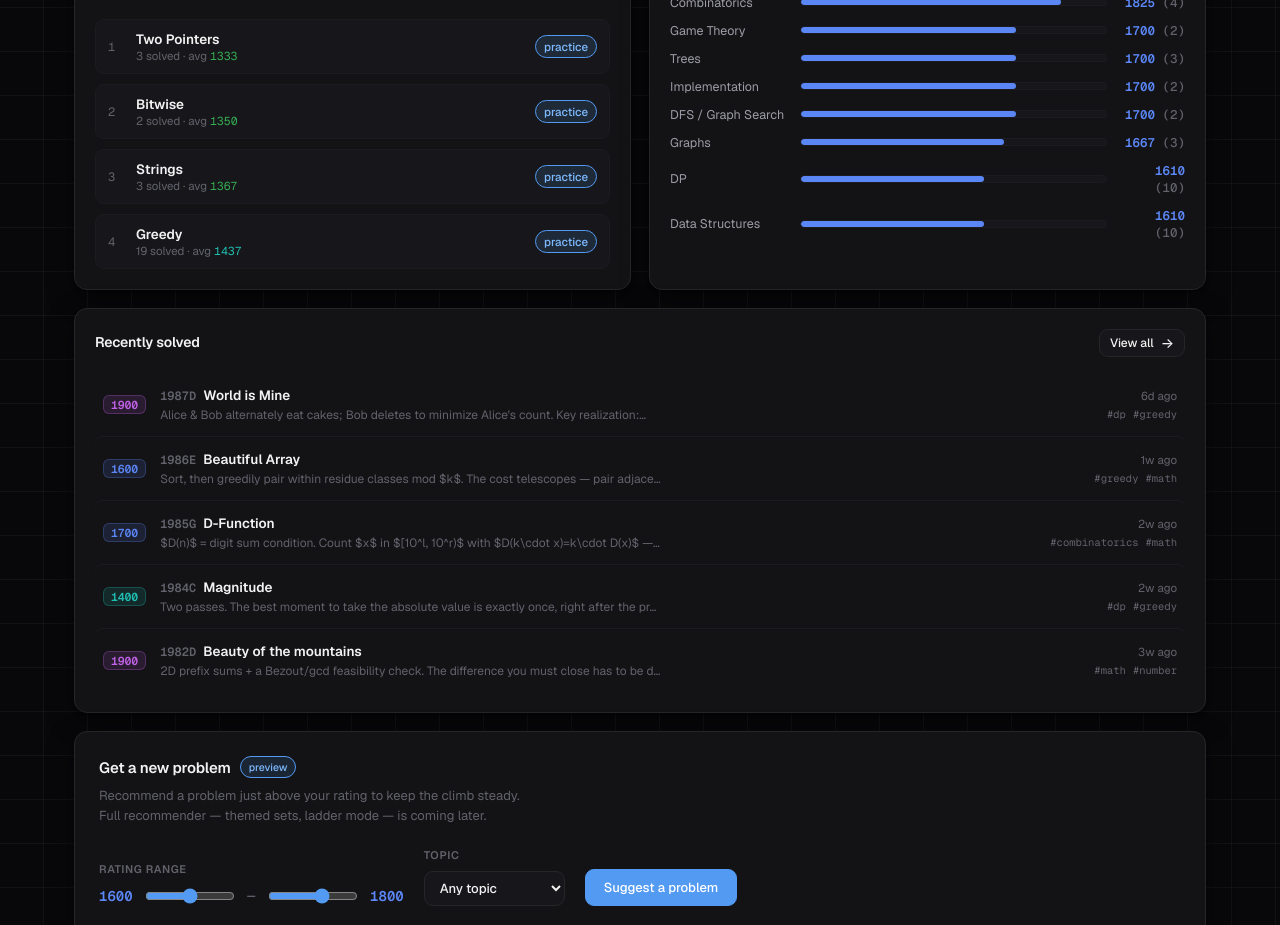
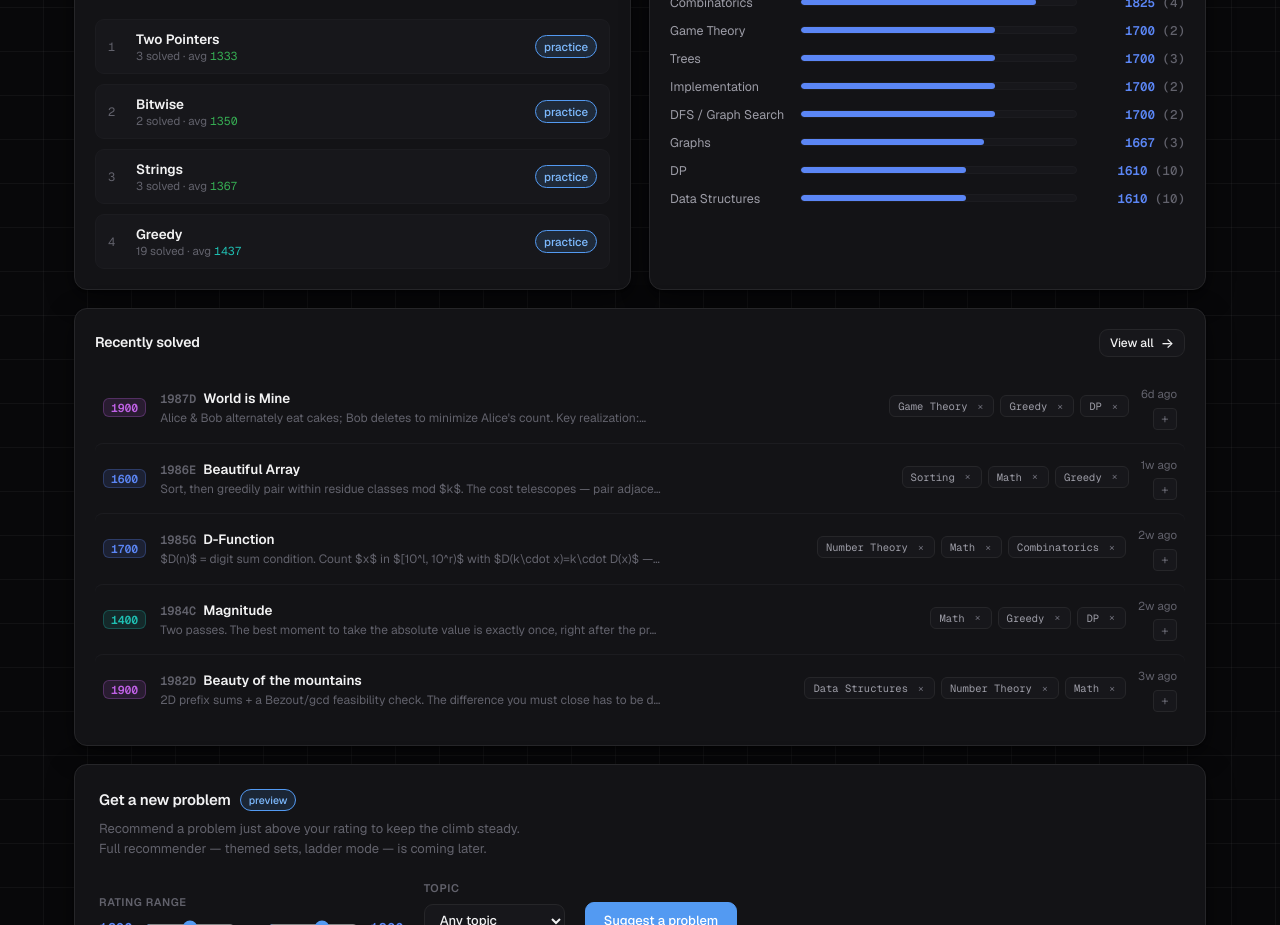
Before and after one commit to eu-lee/cf-tracker, a Next.js app: page / in a window 1280 px wide. Shown: the part 1400-2325 px from the top of the page. Built offline with nearby package versions, Linux system fonts and the light colour scheme.

Commit message:
fix: tagging functionality

```diff
--- a/allsolved.jsx
+++ b/allsolved.jsx
@@ -3,7 +3,7 @@
 import dynamic from "next/dynamic";
 import React from "react";
 import { PROBLEMS, TAG_GROUPS } from "./data.js";
-import { fmtDate, rankOf, relDate } from "./lib.js";
+import { fmtDate, rankOf, relDate, withTagOverrides } from "./lib.js";
 import { DiffBadge, Latex, RankPill, Tag } from "./components.jsx";
 
 const ProblemNoteEditor = dynamic(() => import("./ProblemNoteEditor.jsx"), {
@@ -13,6 +13,15 @@ const ProblemNoteEditor = dynamic(() => import("./ProblemNoteEditor.jsx"), {
       <div className="problem-note-editor problem-note-editor-empty">Loading notes...</div>
     </div>
   ),
+});
+
+const ALL_TAG_OPTIONS = Array.from(new Set([
+  ...Object.keys(TAG_GROUPS),
+  ...PROBLEMS.flatMap((p) => p.tags),
+])).sort((a, b) => {
+  const aa = (TAG_GROUPS[a] || a).toLowerCase();
+  const bb = (TAG_GROUPS[b] || b).toLowerCase();
+  return aa.localeCompare(bb);
 });
 
 /* ============================================================
@@ -40,11 +49,89 @@ function truncate(s, n) {
   return cut.trim() + "…";
 }
 
+function TagEditor({ problemId, tags, onSaveTags }) {
+  const [open, setOpen] = React.useState(false);
+  const rootRef = React.useRef(null);
+
+  React.useEffect(() => {
+    if (!open) return;
+    function onPointerDown(e) {
+      if (rootRef.current && !rootRef.current.contains(e.target)) setOpen(false);
+    }
+    function onKeyDown(e) {
+      if (e.key === "Escape") setOpen(false);
+    }
+    document.addEventListener("pointerdown", onPointerDown);
+    document.addEventListener("keydown", onKeyDown);
+    return () => {
+      document.removeEventListener("pointerdown", onPointerDown);
+      document.removeEventListener("keydown", onKeyDown);
+    };
+  }, [open]);
+
+  function removeTag(tag) {
+    onSaveTags(problemId, tags.filter((t) => t !== tag));
+  }
+
+  function addTag(tag) {
+    onSaveTags(problemId, [...tags, tag]);
+    setOpen(false);
+  }
+
+  const availableTags = ALL_TAG_OPTIONS.filter((t) => !tags.includes(t));
+
+  return (
+    <div ref={rootRef} style={{ position: "relative" }} onClick={(e) => e.stopPropagation()}>
+      <div style={{ display: "grid", gridTemplateColumns: "minmax(0, 1fr) auto", gap: 10, alignItems: "start" }}>
+        <div style={{ display: "flex", flexWrap: "wrap", gap: 6, minWidth: 0 }}>
+          {tags.map((t) => (
+            <Tag key={t}>
+              <span>{TAG_GROUPS[t] || t}</span>
+              <button
+                type="button"
+                aria-label={`Remove ${(TAG_GROUPS[t] || t)} tag`}
+                onClick={(e) => { e.stopPropagation(); removeTag(t); }}
+                style={{
+                  width: 16, height: 16, border: "none", background: "transparent", color: "inherit",
+                  padding: 0, cursor: "pointer", lineHeight: 1, fontSize: 14,
+                }}
+              >×</button>
+            </Tag>
+          ))}
+        </div>
+        <div style={{ position: "relative", justifySelf: "end" }}>
+          <button
+            type="button"
+            className="btn"
+            aria-label="Add tag"
+            aria-haspopup="listbox"
+            aria-expanded={open}
+            onClick={() => setOpen((v) => !v)}
+            style={{ height: 24, padding: "2px 10px", fontSize: 12 }}
+          >+</button>
+        </div>
+      </div>
+      {open && (
+        <div className="recent-tag-menu" role="listbox" aria-label="Codeforces tags" style={{ right: 0, left: "auto", top: "calc(100% + 6px)" }}>
+          {availableTags.length > 0 ? availableTags.map((t) => (
+            <button key={t} type="button" className="recent-tag-menu-item" onClick={() => addTag(t)}>
+              {TAG_GROUPS[t] || t}
+            </button>
+          )) : (
+            <div className="recent-tag-menu-empty">No more tags</div>
+          )}
+        </div>
+      )}
+    </div>
+  );
+}
+
 /* ---------------- detail window ---------------- */
-function ProblemWindow({ problem, notes, onClose, onSave }) {
+function ProblemWindow({ problem, notes, tagOverrides = {}, onClose, onSave, onSaveTags }) {
+  const effectiveProblem = { ...problem, tags: tagOverrides[problem.id] || problem.tags };
   const note = effNote(problem, notes);
 
-  const r = rankOf(problem.rating);
+  const r = rankOf(effectiveProblem.rating);
 
   return (
     <div role="dialog" aria-modal="true" style={{
@@ -74,20 +161,21 @@ function ProblemWindow({ problem, notes, onClose, onSave }) {
       }}>
         <div className="panel animate-in" style={{ padding: 24 }}>
           <div style={{ display: "flex", alignItems: "center", gap: 12, flexWrap: "wrap" }}>
-            <DiffBadge rating={problem.rating} />
-            <RankPill rating={problem.rating}>{r.name + " level"}</RankPill>
+            <DiffBadge rating={effectiveProblem.rating} />
+            <RankPill rating={effectiveProblem.rating}>{r.name + " level"}</RankPill>
             <a href="#" onClick={(e) => e.preventDefault()} style={{ marginLeft: "auto", fontSize: 12.5, color: "var(--accent-text)", textDecoration: "none" }}>
               open on codeforces ↗
             </a>
           </div>
 
           <h2 style={{ margin: "14px 0 4px", fontSize: 21, fontWeight: 700, letterSpacing: "-0.02em", color: "var(--text)", lineHeight: 1.2 }}>
-            {problem.name}
+            {effectiveProblem.name}
           </h2>
 
           {/* tags */}
-          <div style={{ display: "flex", flexWrap: "wrap", gap: 6, marginTop: 12 }}>
-            {problem.tags.map((t) => <Tag key={t}>{(TAG_GROUPS[t] || t)}</Tag>)}
+          <div style={{ marginTop: 12 }}>
+            <div className="label" style={{ marginBottom: 8 }}>Tags</div>
+            <TagEditor problemId={problem.id} tags={effectiveProblem.tags} onSaveTags={onSaveTags} />
           </div>
 
           {/* meta grid */}
@@ -138,8 +226,8 @@ const COLS = [
   { key: "solvedAt", label: "Solved", sortable: true, align: "right" },
 ];
 
-function AllSolved({ notes, onOpen }) {
-  const all = PROBLEMS;
+function AllSolved({ notes, tagOverrides = {}, onOpen }) {
+  const all = React.useMemo(() => withTagOverrides(PROBLEMS, tagOverrides), [tagOverrides]);
   const [q, setQ] = React.useState("");
   const [sort, setSort] = React.useState({ key: "solvedAt", dir: -1 });
   const [activeTags, setActiveTags] = React.useState([]);
@@ -260,7 +348,7 @@ function AllSolved({ notes, onOpen }) {
                     <td style={{ padding: "13px 16px" }}>
                       <div style={{ display: "flex", gap: 5, flexWrap: "wrap", maxWidth: 220 }}>
                         {p.tags.slice(0, 3).map((t) => (
-                          <span key={t} className="mono" style={{ fontSize: 10.5, color: "var(--text-faint)", whiteSpace: "nowrap" }}>#{(TAG_GROUPS[t] || t).toLowerCase()}</span>
+                          <span key={t} className="mono" style={{ fontSize: 10.5, color: "var(--text-faint)", whiteSpace: "nowrap" }}>{TAG_GROUPS[t] || t}</span>
                         ))}
                         {p.tags.length > 3 && <span className="mono" style={{ fontSize: 10.5, color: "var(--text-faint)" }}>+{p.tags.length - 3}</span>}
                       </div>
--- a/app.jsx
+++ b/app.jsx
@@ -9,13 +9,14 @@ import { AllSolved, ProblemWindow } from "./allsolved";
 import { Dashboard } from "./dashboard";
 
 const NOTES_KEY = "cf_tracker_notes_v1";
+const TAGS_KEY = "cf_tracker_tag_overrides_v1";
 const THEME_KEY = "cf_tracker_theme";
 const TAB_KEY = "cf_tracker_tab";
 
-function readNotes() {
+function readJson(key, fallback) {
   const storage = typeof window !== "undefined" ? window.localStorage : null;
-  if (!storage || typeof storage.getItem !== "function") return {};
-  try { return JSON.parse(storage.getItem(NOTES_KEY) || "{}"); } catch (e) { return {}; }
+  if (!storage || typeof storage.getItem !== "function") return fallback;
+  try { return JSON.parse(storage.getItem(key) || JSON.stringify(fallback)); } catch (e) { return fallback; }
 }
 
 function storedValue(key, fallback) {
@@ -29,6 +30,7 @@ export default function App() {
   const [theme, setTheme] = useState("dark");
   const [tab, setTab] = useState("dashboard");
   const [notes, setNotes] = useState({});
+  const [tagOverrides, setTagOverrides] = useState({});
   const [openProblem, setOpenProblem] = useState(null);
 
   useEffect(() => {
@@ -37,7 +39,8 @@ export default function App() {
       if (cancelled) return;
       setTheme(storedValue(THEME_KEY, "dark"));
       setTab(storedValue(TAB_KEY, "dashboard"));
-      setNotes(readNotes());
+      setNotes(readJson(NOTES_KEY, {}));
+      setTagOverrides(readJson(TAGS_KEY, {}));
       setHydrated(true);
     });
     return () => { cancelled = true; };
@@ -55,6 +58,15 @@ export default function App() {
     setNotes((prev) => {
       const next = { ...prev, [id]: text };
       window.localStorage?.setItem(NOTES_KEY, JSON.stringify(next));
+      return next;
+    });
+  }
+
+  function saveTags(id, tags) {
+    const clean = [...new Set(tags.map((t) => t.trim()).filter(Boolean))];
+    setTagOverrides((prev) => {
+      const next = { ...prev, [id]: clean };
+      window.localStorage?.setItem(TAGS_KEY, JSON.stringify(next));
       return next;
     });
   }
@@ -110,12 +122,20 @@ export default function App() {
       {/* content */}
       <main style={{ maxWidth: 1180, margin: "0 auto", padding: "26px 24px 80px" }}>
         {tab === "dashboard"
-          ? <Dashboard onOpenProblem={setOpenProblem} onGoAllSolved={() => setTab("all")} />
-          : <AllSolved notes={notes} onOpen={setOpenProblem} />}
+          ? <Dashboard tagOverrides={tagOverrides} onSaveTags={saveTags} onOpenProblem={setOpenProblem} onGoAllSolved={() => setTab("all")} />
+          : <AllSolved notes={notes} tagOverrides={tagOverrides} onOpen={setOpenProblem} />}
       </main>
 
       {openProblem && (
-        <ProblemWindow key={openProblem.id} problem={openProblem} notes={notes} onClose={() => setOpenProblem(null)} onSave={saveNote} />
+        <ProblemWindow
+          key={openProblem.id}
+          problem={openProblem}
+          notes={notes}
+          tagOverrides={tagOverrides}
+          onClose={() => setOpenProblem(null)}
+          onSave={saveNote}
+          onSaveTags={saveTags}
+        />
       )}
     </div>
   );
--- a/dashboard.jsx
+++ b/dashboard.jsx
@@ -16,6 +16,7 @@ import {
   totals,
   typeDistribution,
   weakest,
+  withTagOverrides,
   withinDays,
 } from "./lib.js";
 import { DiffBadge, Latex, RankPill, Stat } from "./components.jsx";
@@ -25,9 +26,9 @@ import { DifficultyBars, RatingChart, SkillRadar, TypeDonut } from "./charts.jsx
    Dashboard tab
    ============================================================ */
 
-function ProfileHero({ user }) {
+function ProfileHero({ user, problems }) {
   const r = rankOf(user.rating);
-  const t = totals();
+  const t = totals(problems);
   return (
     <div className="panel animate-in" style={{ padding: 22, display: "flex", flexWrap: "wrap", gap: 24,
       alignItems: "center", justifyContent: "space-between" }}>
@@ -73,13 +74,13 @@ function EloByTopic({ stats }) {
           const pct = Math.max(6, Math.min(100, ((s.avg - lo) / (hi - lo)) * 100));
           const c = diffColor(s.avg);
           return (
-            <div key={s.name} style={{ display: "grid", gridTemplateColumns: "118px 1fr 66px", alignItems: "center", gap: 12 }}>
+            <div key={s.name} style={{ display: "grid", gridTemplateColumns: "118px 1fr 96px", alignItems: "center", gap: 12 }}>
               <span style={{ fontSize: 12.5, color: "var(--text-dim)", whiteSpace: "nowrap", overflow: "hidden", textOverflow: "ellipsis" }}>{s.name}</span>
               <div style={{ height: 8, background: "var(--panel-2)", borderRadius: 99, overflow: "hidden", border: "1px solid var(--border-2)" }}>
                 <div style={{ width: pct + "%", height: "100%", background: c, borderRadius: 99,
                   transition: "width .6s cubic-bezier(.16,1,.3,1)" }} />
               </div>
-              <span className="mono" style={{ fontSize: 12.5, fontWeight: 600, color: c, textAlign: "right" }}>{s.avg} <span style={{ color: "var(--text-faint)", fontWeight: 500 }}>({s.count})</span></span>
+              <span className="mono" style={{ fontSize: 12.5, fontWeight: 600, color: c, textAlign: "right", whiteSpace: "nowrap" }}>{s.avg} <span style={{ color: "var(--text-faint)", fontWeight: 500 }}>({s.count})</span></span>
             </div>
           );
         })}
@@ -119,7 +120,97 @@ function WeakPoints({ topics }) {
   );
 }
 
-function RecentList({ problems, onOpen, onViewAll }) {
+const ALL_TAG_OPTIONS = Array.from(new Set([
+  ...Object.keys(TAG_GROUPS),
+  ...PROBLEMS.flatMap((p) => p.tags),
+])).sort((a, b) => {
+  const aa = (TAG_GROUPS[a] || a).toLowerCase();
+  const bb = (TAG_GROUPS[b] || b).toLowerCase();
+  return aa.localeCompare(bb);
+});
+
+function EditableTagList({ problem, onSaveTags }) {
+  function removeTag(tag) {
+    onSaveTags(problem.id, problem.tags.filter((t) => t !== tag));
+  }
+
+  return (
+    <div className="recent-tags" onClick={(e) => e.stopPropagation()}>
+      {problem.tags.map((t) => (
+        <span key={t} className="recent-tag">
+          <span>{TAG_GROUPS[t] || t}</span>
+          <button type="button" aria-label={`Remove ${(TAG_GROUPS[t] || t)} tag`} onClick={() => removeTag(t)}>×</button>
+        </span>
+      ))}
+    </div>
+  );
+}
+
+function TagPicker({ problem, onSaveTags }) {
+  const [open, setOpen] = React.useState(false);
+  const rootRef = React.useRef(null);
+
+  React.useEffect(() => {
+    if (!open) return;
+    function onPointerDown(e) {
+      if (rootRef.current && !rootRef.current.contains(e.target)) setOpen(false);
+    }
+    function onKeyDown(e) {
+      if (e.key === "Escape") setOpen(false);
+    }
+    document.addEventListener("pointerdown", onPointerDown);
+    document.addEventListener("keydown", onKeyDown);
+    return () => {
+      document.removeEventListener("pointerdown", onPointerDown);
+      document.removeEventListener("keydown", onKeyDown);
+    };
+  }, [open]);
+
+  function addTag(tag) {
+    onSaveTags(problem.id, [...problem.tags, tag]);
+    setOpen(false);
+  }
+
+  const availableTags = ALL_TAG_OPTIONS.filter((t) => !problem.tags.includes(t));
+
+  return (
+    <div ref={rootRef} onClick={(e) => e.stopPropagation()} style={{ position: "relative" }}>
+      <button
+        type="button"
+        className="recent-tag-add"
+        aria-label="Add tag"
+        aria-haspopup="listbox"
+        aria-expanded={open}
+        onClick={() => setOpen((v) => !v)}
+      >+</button>
+      {open && (
+        <div className="recent-tag-menu" role="listbox" aria-label="Codeforces tags">
+          {availableTags.length > 0 ? availableTags.map((t) => (
+            <button key={t} type="button" className="recent-tag-menu-item" onClick={() => addTag(t)}>
+              {TAG_GROUPS[t] || t}
+            </button>
+          )) : (
+            <div className="recent-tag-menu-empty">No more tags</div>
+          )}
+        </div>
+      )}
+    </div>
+  );
+}
+
+function RecentTags({ problem, onSaveTags }) {
+  return (
+    <div className="recent-tag-lane" onClick={(e) => e.stopPropagation()}>
+      <EditableTagList problem={problem} onSaveTags={onSaveTags} />
+      <div className="recent-tag-meta">
+        <span className="recent-solved-age">{relDate(problem.solvedAt)}</span>
+        <TagPicker problem={problem} onSaveTags={onSaveTags} />
+      </div>
+    </div>
+  );
+}
+
+function RecentList({ problems, onOpen, onViewAll, onSaveTags }) {
   return (
     <div className="panel animate-in" style={{ padding: 20 }}>
       <div className="card-head">
@@ -130,32 +221,25 @@ function RecentList({ problems, onOpen, onViewAll }) {
       </div>
       <div style={{ display: "flex", flexDirection: "column" }}>
         {problems.map((p, i) => (
-          <button key={p.id} onClick={() => onOpen(p)} style={{
-            display: "grid", gridTemplateColumns: "auto minmax(0,1fr) auto", gap: 14, alignItems: "center",
+          <div key={p.id} onClick={() => onOpen(p)} style={{
+            display: "grid", gridTemplateColumns: "auto minmax(0,1fr) minmax(320px, 0.9fr)", gap: 14, alignItems: "center",
             padding: "13px 8px", background: "transparent", border: "none",
             borderTop: i === 0 ? "none" : "1px solid var(--border-2)", cursor: "pointer", textAlign: "left", width: "100%",
             font: "inherit", color: "inherit",
           }} className="recent-row">
             <DiffBadge rating={p.rating} size="sm" />
             <div style={{ minWidth: 0 }}>
-              <div style={{ fontSize: 13.5, fontWeight: 600, color: "var(--text)", whiteSpace: "nowrap", overflow: "hidden", textOverflow: "ellipsis" }}>
-                <span className="mono" style={{ color: "var(--text-faint)", fontSize: 12, marginRight: 7 }}>{p.contestId}{p.index}</span>
-                {p.name}
+              <div style={{ minWidth: 0, fontSize: 13.5, fontWeight: 600, color: "var(--text)", whiteSpace: "nowrap", overflow: "hidden", textOverflow: "ellipsis" }}>
+                  <span className="mono" style={{ color: "var(--text-faint)", fontSize: 12, marginRight: 7 }}>{p.contestId}{p.index}</span>
+                  {p.name}
               </div>
               {p.note && (
                 <Latex className="note-preview" text={truncate(p.note, 90)}
                   style={{ fontSize: 12, color: "var(--text-faint)", marginTop: 3, whiteSpace: "nowrap", overflow: "hidden", textOverflow: "ellipsis", maxWidth: "100%" }} />
               )}
             </div>
-            <div style={{ display: "flex", flexDirection: "column", alignItems: "flex-end", gap: 4, flexShrink: 0 }}>
-              <span style={{ fontSize: 11.5, color: "var(--text-faint)" }}>{relDate(p.solvedAt)}</span>
-              <div style={{ display: "flex", gap: 7 }}>
-                {p.tags.slice(0, 2).map((t) => (
-                  <span key={t} className="mono" style={{ fontSize: 10.5, color: "var(--text-faint)" }}>#{(TAG_GROUPS[t] || t).toLowerCase().replace(/ .*/, "")}</span>
-                ))}
-              </div>
-            </div>
-          </button>
+            <RecentTags problem={p} onSaveTags={onSaveTags} />
+          </div>
         ))}
       </div>
     </div>
@@ -257,11 +341,11 @@ function Empty({ msg, h = 150 }) {
   );
 }
 
-function Dashboard({ onOpenProblem, onGoAllSolved }) {
+function Dashboard({ tagOverrides = {}, onSaveTags, onOpenProblem, onGoAllSolved }) {
   const user = USER;
   const [range, setRange] = React.useState(RANGES[4]); // All
 
-  const allProblems = PROBLEMS;
+  const allProblems = withTagOverrides(PROBLEMS, tagOverrides);
   const windowed = withinDays(allProblems, range.days);
   const hasData = windowed.length > 0;
   const radar = radarTopics(windowed);
@@ -275,7 +359,7 @@ function Dashboard({ onOpenProblem, onGoAllSolved }) {
 
   return (
     <div style={{ display: "flex", flexDirection: "column", gap: 18 }}>
-      <ProfileHero user={user} />
+      <ProfileHero user={user} problems={allProblems} />
 
       {/* range toolbar */}
       <div style={{ display: "flex", alignItems: "center", justifyContent: "space-between", gap: 12, flexWrap: "wrap", padding: "2px 2px 0" }}>
@@ -345,7 +429,7 @@ function Dashboard({ onOpenProblem, onGoAllSolved }) {
             </div>}
       </div>
 
-      <RecentList problems={recentList} onOpen={onOpenProblem} onViewAll={onGoAllSolved} />
+      <RecentList problems={recentList} onOpen={onOpenProblem} onViewAll={onGoAllSolved} onSaveTags={onSaveTags} />
       <RecommendStub />
     </div>
   );
--- a/lib.js
+++ b/lib.js
@@ -54,6 +54,14 @@ import { PROBLEMS, TAG_GROUPS } from "./data";
       ...b,
       count: probs.filter((p) => p.rating >= b.lo && p.rating <= b.hi).length,
     }));
+  }
+
+  function effectiveTags(problem, overrides = {}) {
+    return overrides[problem.id] || problem.tags;
+  }
+
+  function withTagOverrides(probs = PROBLEMS, overrides = {}) {
+    return probs.map((p) => ({ ...p, tags: effectiveTags(p, overrides) }));
   }
 
   // per-topic aggregate: count + avg ("elo") + max rating
@@ -159,6 +167,7 @@ export {
   diffColor,
   difficultyDistribution,
   fmtDate,
+  effectiveTags,
   radarTopics,
   rankOf,
   ratingInRange,
@@ -168,5 +177,6 @@ export {
   totals,
   typeDistribution,
   weakest,
+  withTagOverrides,
   withinDays,
 };
--- a/styles.css
+++ b/styles.css
@@ -198,6 +198,127 @@ body {
 /* row hovers */
 .recent-row { border-radius: 8px; }
 .recent-row:hover { background: var(--panel-hover) !important; }
+.recent-tag-lane {
+  display: grid;
+  grid-template-columns: minmax(0, 1fr) auto;
+  gap: 10px;
+  align-items: start;
+  width: 100%;
+  min-width: 0;
+}
+.recent-tags {
+  display: flex;
+  flex-direction: row-reverse;
+  flex-wrap: wrap;
+  gap: 6px;
+  margin-top: 9px;
+  width: 100%;
+  max-height: 78px;
+  overflow-y: auto;
+  overflow-x: hidden;
+  justify-content: flex-start;
+  align-content: flex-start;
+  align-items: flex-start;
+  padding-right: 2px;
+}
+.recent-tag-meta {
+  display: flex;
+  flex-direction: column;
+  align-items: flex-end;
+  gap: 6px;
+  flex-shrink: 0;
+  white-space: nowrap;
+}
+.recent-solved-age {
+  font-size: 11.5px;
+  color: var(--text-faint);
+}
+.recent-tag {
+  display: inline-flex;
+  align-items: center;
+  gap: 5px;
+  min-height: 22px;
+  padding: 2px 5px 2px 8px;
+  border: 1px solid var(--border);
+  border-radius: 6px;
+  background: var(--panel-2);
+  color: var(--text-dim);
+  font-family: var(--font-mono);
+  font-size: 10.5px;
+  width: fit-content;
+  max-width: 100%;
+  align-self: flex-start;
+}
+.recent-tag button,
+.recent-tag-add {
+  width: 16px;
+  height: 16px;
+  display: inline-flex;
+  align-items: center;
+  justify-content: center;
+  padding: 0;
+  border: 1px solid transparent;
+  border-radius: 4px;
+  background: transparent;
+  color: var(--text-faint);
+  font: inherit;
+  line-height: 1;
+  cursor: pointer;
+}
+.recent-tag button:hover,
+.recent-tag-add:hover {
+  color: var(--text);
+  border-color: var(--border);
+  background: var(--panel-hover);
+}
+.recent-tag-add {
+  min-height: 22px;
+  width: 24px;
+  border-color: var(--border);
+  background: var(--panel-2);
+  font-family: var(--font-mono);
+  font-size: 13px;
+}
+
+.recent-tag-menu {
+  position: absolute;
+  top: calc(100% + 6px);
+  right: 0;
+  z-index: 25;
+  width: min(240px, calc(100vw - 48px));
+  max-height: 280px;
+  overflow: auto;
+  padding: 6px;
+  border-radius: 10px;
+  border: 1px solid var(--border);
+  background: var(--panel);
+  box-shadow: var(--shadow-pop);
+}
+
+.recent-tag-menu-item {
+  width: 100%;
+  display: flex;
+  align-items: center;
+  padding: 8px 10px;
+  border: none;
+  border-radius: 8px;
+  background: transparent;
+  color: var(--text);
+  font: inherit;
+  font-size: 12.5px;
+  cursor: pointer;
+  text-align: left;
+}
+
+.recent-tag-menu-item:hover {
+  background: var(--panel-hover);
+}
+
+.recent-tag-menu-empty {
+  padding: 9px 10px;
+  color: var(--text-faint);
+  font-size: 12.5px;
+}
 .prow { transition: background var(--t-fast); }
 .prow:hover { background: var(--panel-hover); }
 thead .label { white-space: nowrap; }
```
